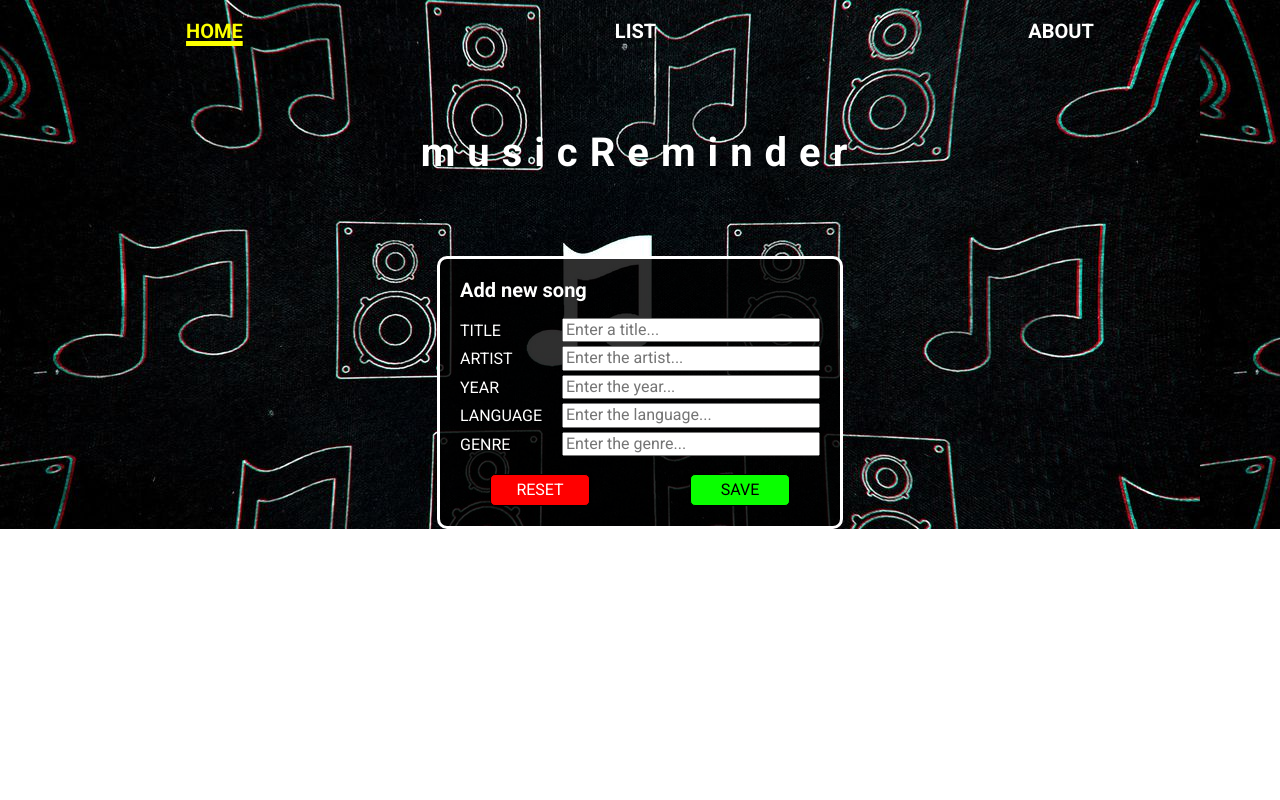
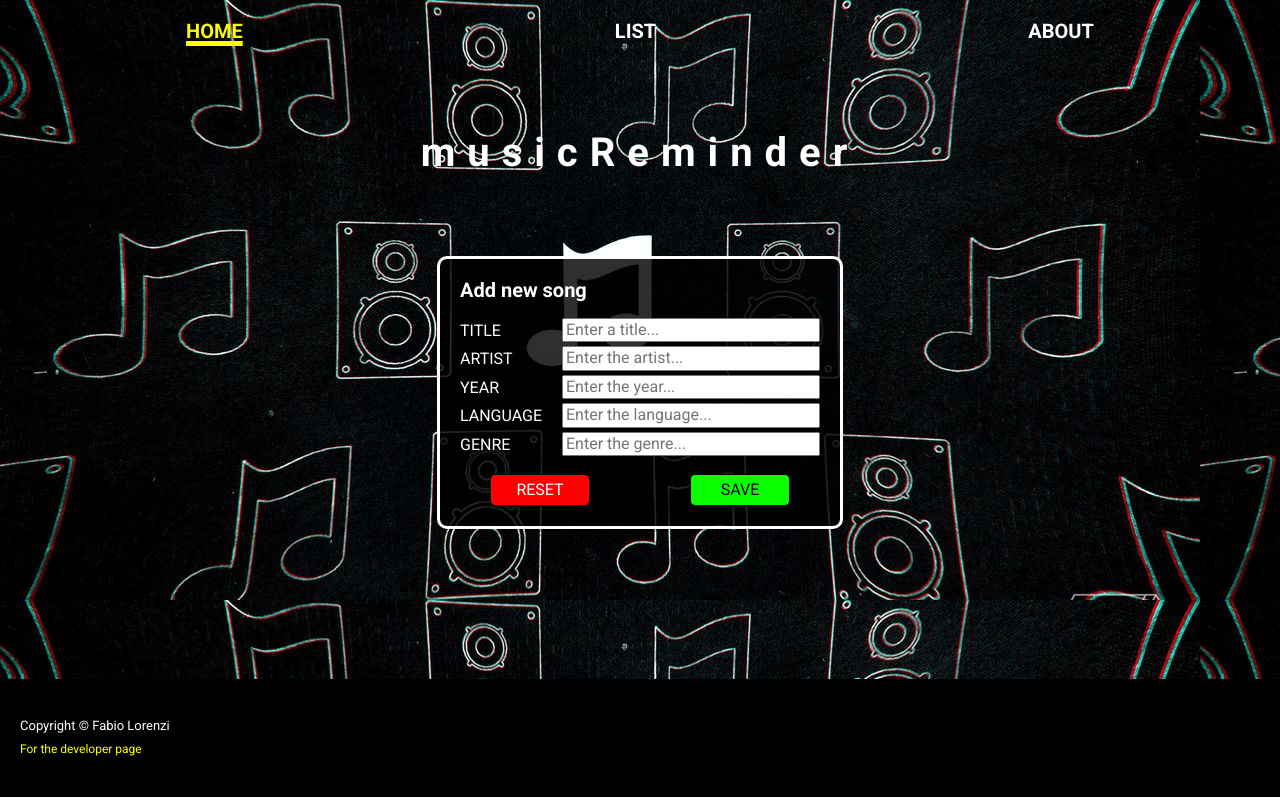
Before and after one commit to fabiolorenzi/musicReminder, an Angular app in the folder client/: page / in a window 1280 px wide. Built offline with nearby package versions, Linux system fonts and the light colour scheme.

Commit message:
styled footer component

```diff
--- a/client/src/app/components/add-song-form/add-song-form.component.css
+++ b/client/src/app/components/add-song-form/add-song-form.component.css
@@ -1,7 +1,7 @@
 .formContainer {
     display: block;
     width: 400px;
-    margin: 80px auto;
+    margin: 80px auto 150px;
     background-color: #000000d0;
     border: 3px solid #ffffff;
     border-radius: 10px;
--- a/client/src/app/components/footer/footer.component.css
+++ b/client/src/app/components/footer/footer.component.css
@@ -0,0 +1,26 @@
+.footer {
+    display: block;
+    width: 100%;
+    background-color: #000000;
+    padding: 40px 0;
+}
+
+.footer p {
+    color: #ffffff;
+    font-size: 13px;
+    margin-left: 20px;
+    margin-bottom: 5px;
+}
+
+.footer a {
+    color: #fbff00;
+    text-decoration: none;
+    font-size: 12px;
+    margin-left: 20px;
+    transition-duration: 0.5s;
+}
+
+.footer a:hover {
+    color: #ffffff;
+    transition-duration: 0.5s;
+}
--- a/client/src/app/components/footer/footer.component.html
+++ b/client/src/app/components/footer/footer.component.html
@@ -1 +1,4 @@
-<p>footer works!</p>
+<div class="footer">
+    <p>Copyright &copy; Fabio Lorenzi</p>
+    <a href="https://github.com/fabiolorenzi">For the developer page</a>
+</div>
--- a/client/src/app/components/home/home.component.html
+++ b/client/src/app/components/home/home.component.html
@@ -1,4 +1,5 @@
 <div class="homeContainer">
     <h1>musicReminder</h1>
     <app-add-song-form></app-add-song-form>
+    <app-footer></app-footer>
 </div>
```
